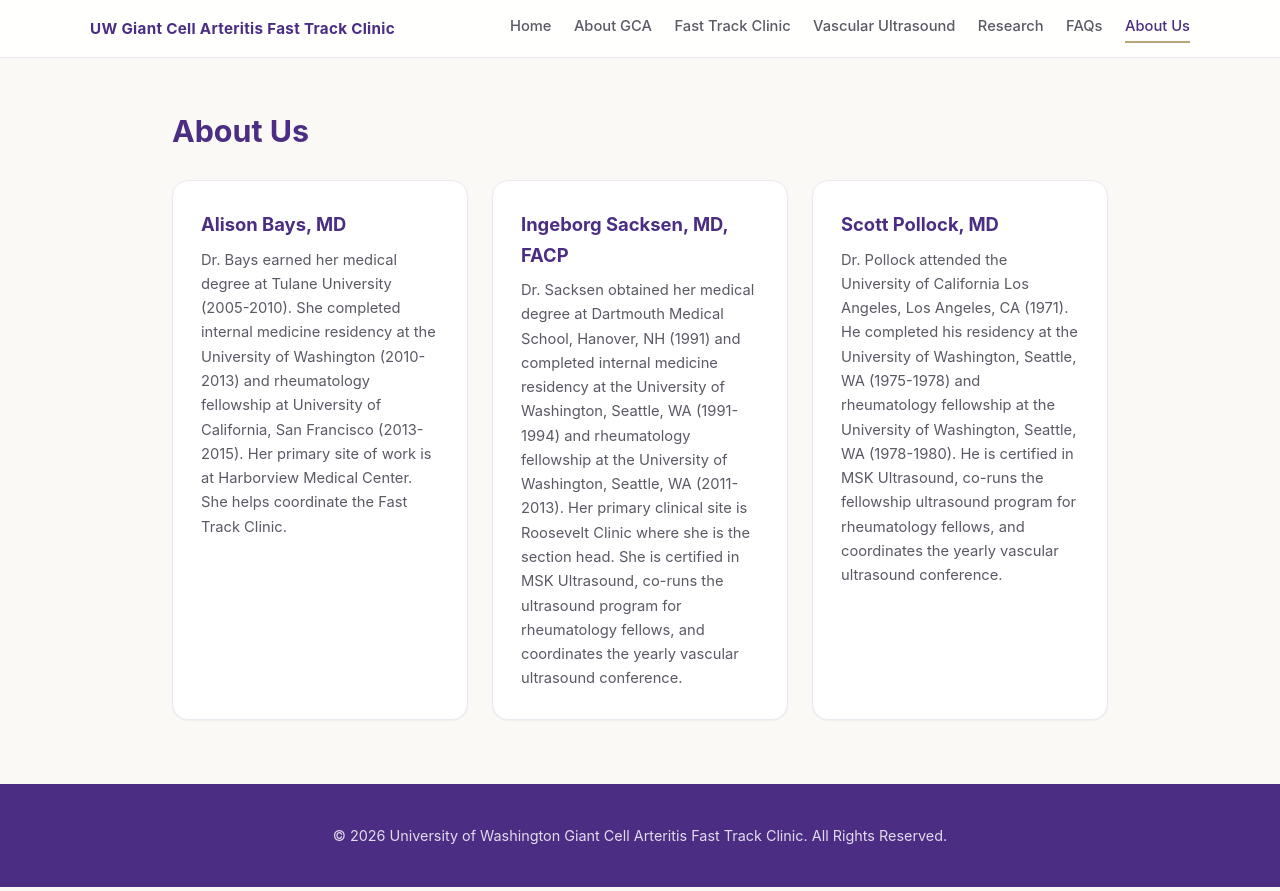
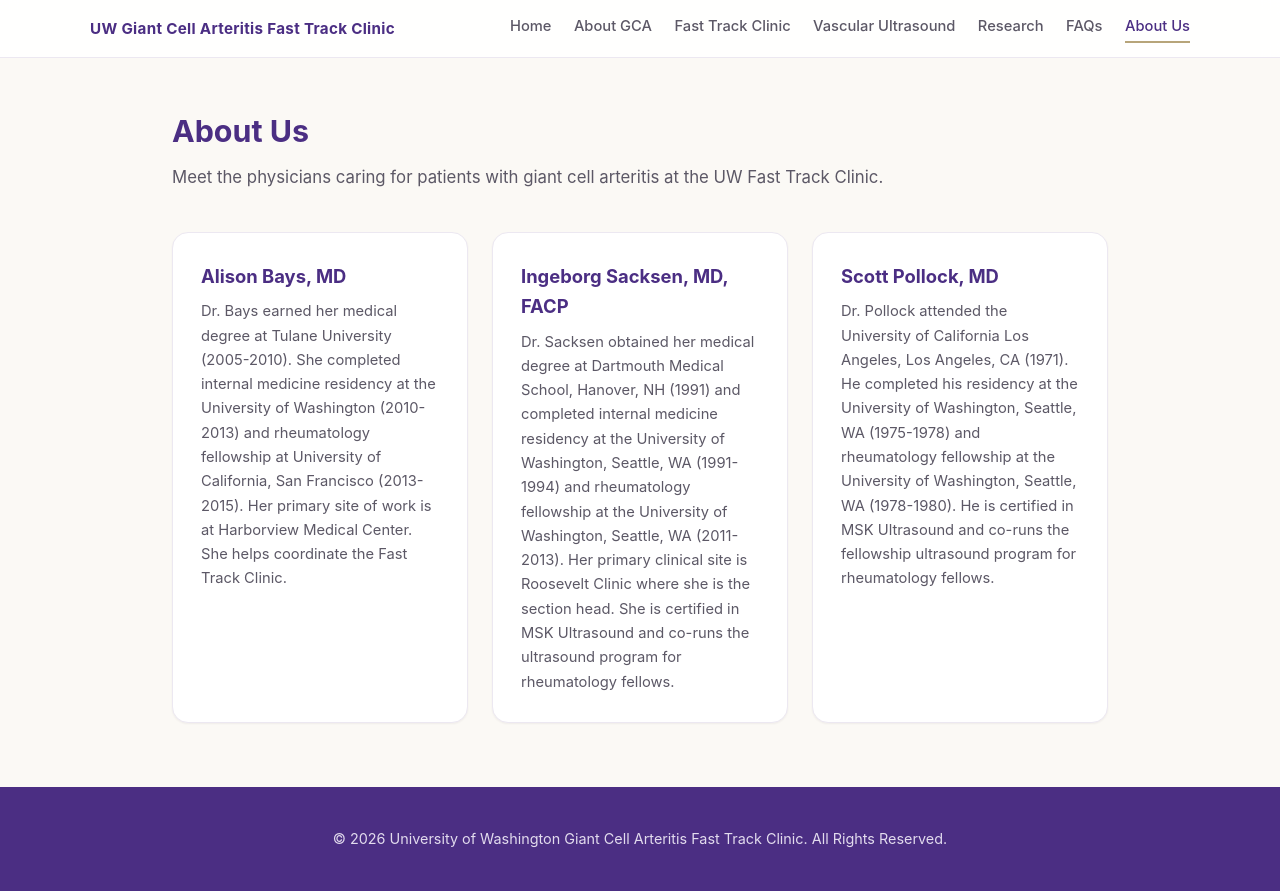
Before and after one commit to rheumify/gca-fast-website, a Next.js app: page /about in a window 1280 px wide. Built offline with nearby package versions, Linux system fonts and the light colour scheme.

Commit message:
Remove yearly conference references from Sacksen and Pollock bios

```diff
--- a/app/about/page.js
+++ b/app/about/page.js
@@ -2,6 +2,7 @@
   return (
     <main className="main">
       <h1 className="page-title">About Us</h1>
+      <p className="page-intro">Meet the physicians caring for patients with giant cell arteritis at the UW Fast Track Clinic.</p>
 
       <div className="team-grid">
         <div className="team-member">
@@ -20,8 +21,8 @@
             Dr. Sacksen obtained her medical degree at Dartmouth Medical School, Hanover, NH (1991) and completed
             internal medicine residency at the University of Washington, Seattle, WA (1991-1994) and rheumatology
             fellowship at the University of Washington, Seattle, WA (2011-2013). Her primary clinical site is Roosevelt
-            Clinic where she is the section head. She is certified in MSK Ultrasound, co-runs the ultrasound program
-            for rheumatology fellows, and coordinates the yearly vascular ultrasound conference.
+            Clinic where she is the section head. She is certified in MSK Ultrasound and co-runs the ultrasound program
+            for rheumatology fellows.
           </p>
         </div>
 
@@ -30,9 +31,8 @@
           <p>
             Dr. Pollock attended the University of California Los Angeles, Los Angeles, CA (1971). He completed his
             residency at the University of Washington, Seattle, WA (1975-1978) and rheumatology fellowship at the
-            University of Washington, Seattle, WA (1978-1980). He is certified in MSK Ultrasound, co-runs the
-            fellowship ultrasound program for rheumatology fellows, and coordinates the yearly vascular ultrasound
-            conference.
+            University of Washington, Seattle, WA (1978-1980). He is certified in MSK Ultrasound and co-runs the
+            fellowship ultrasound program for rheumatology fellows.
           </p>
         </div>
       </div>
```
